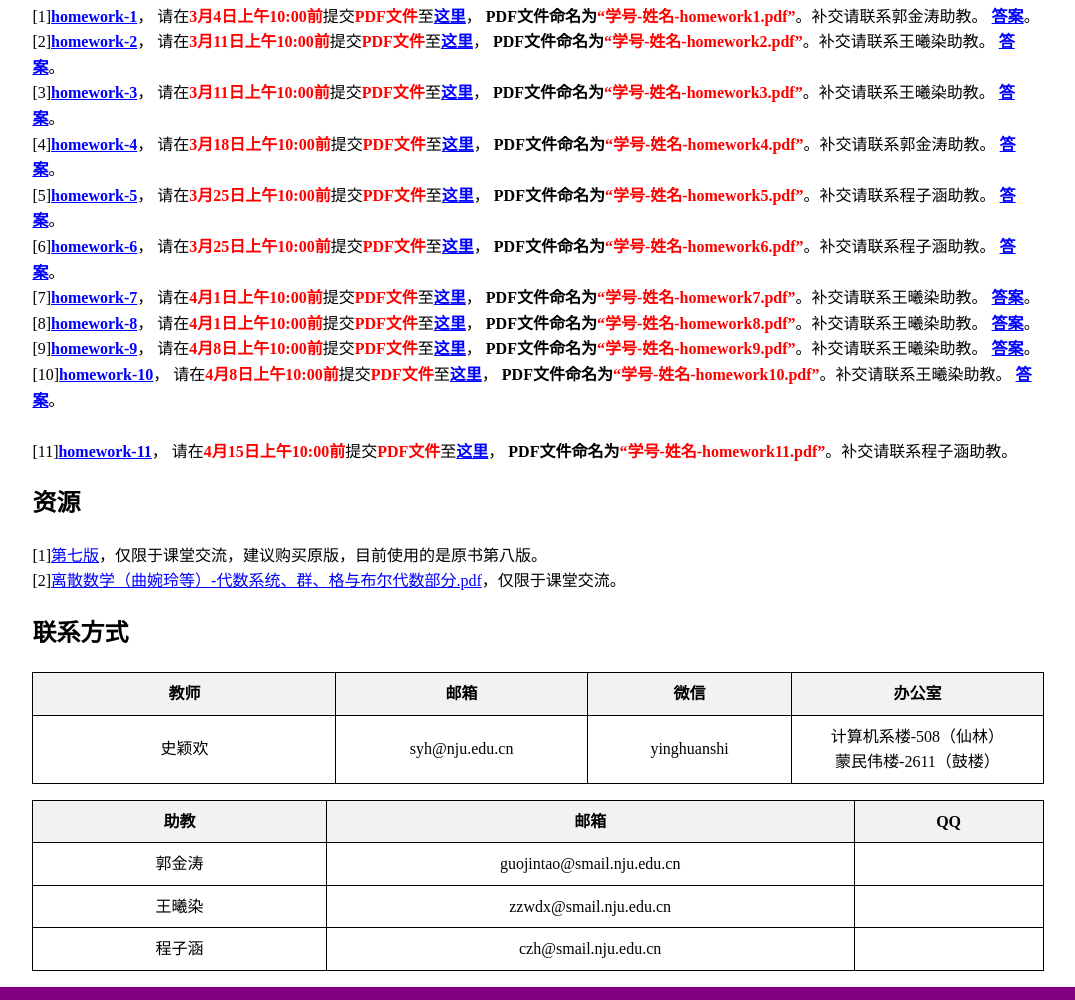
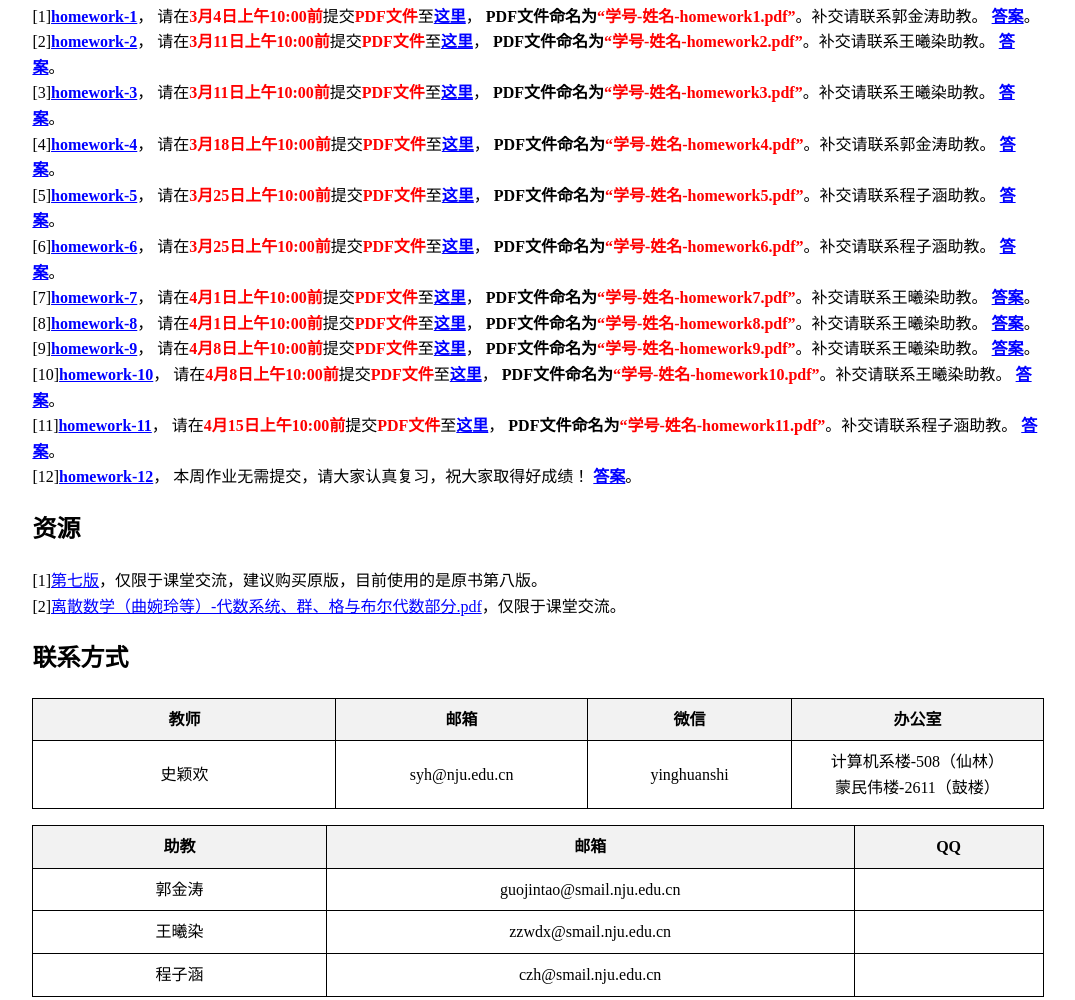
Before and after one commit to Discrete-Mathematics-2024/Discrete-Mathematics-2024.github.io, a plain HTML site: page index.html in a window 1280 px wide. Shown: the part 2014-3014 px from the top of the page, without its empty margins (102-1177 px from the left). Drawn offline with Linux system fonts and the light colour scheme.

Commit message:
Update index.html
1

```diff
--- a/index.html
+++ b/index.html
@@ -166,10 +166,13 @@
                 请在<strong><font color="red">4月8日上午10:00前</font></strong>提交<strong><font color="red">PDF文件</font></strong>至<a href="https://box.nju.edu.cn/u/d/bb62a735ce5a470b9086/" target="_blank" class="content-link">这里</a>，
                 <strong>PDF文件命名为<font color="red">“学号-姓名-homework10.pdf”</font></strong>。补交请联系王曦染助教。
                 <a href="https://gitee.com/nju-orange/dm2024/raw/master/homework10-solutions.pdf" target="_blank" class="content-link">答案</a>。<br>
-            <br>
             [11]<a href="https://gitee.com/nju-orange/dm2024/raw/master/hw11_p.pdf" target="_blank" class="content-link">homework-11</a>，
                 请在<strong><font color="red">4月15日上午10:00前</font></strong>提交<strong><font color="red">PDF文件</font></strong>至<a href="https://box.nju.edu.cn/u/d/f1bb3b20b6dd48fc8d7d/" target="_blank" class="content-link">这里</a>，
-                <strong>PDF文件命名为<font color="red">“学号-姓名-homework11.pdf”</font></strong>。补交请联系程子涵助教。<br>
+                <strong>PDF文件命名为<font color="red">“学号-姓名-homework11.pdf”</font></strong>。补交请联系程子涵助教。
+                <a href="https://gitee.com/nju-orange/dm2024/raw/master/hw11_s.pdf" target="_blank" class="content-link">答案</a>。<br>
+            [12]<a href="https://gitee.com/nju-orange/dm2024/raw/master/hw12problem%20%20(1).pdf" target="_blank" class="content-link">homework-12</a>，
+                本周作业无需提交，请大家认真复习，祝大家取得好成绩！
+                <a href="https://gitee.com/nju-orange/dm2024/raw/master/hw12s.pdf" target="_blank" class="content-link">答案</a>。<br>
 
             </p>
         </section>
```
